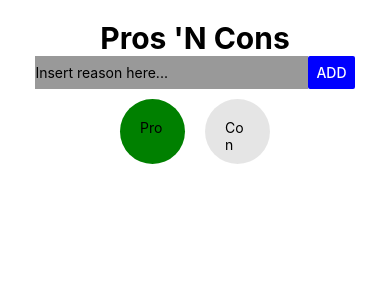
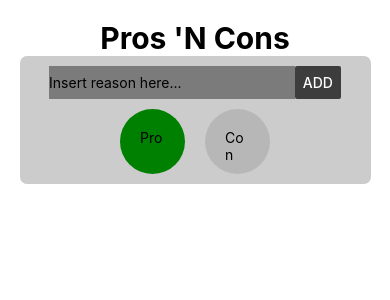
Before and after one commit to Cancain/pros-n-cons-mobile, a React Native app: screen / in a window 390 px wide. Shown: the top 300 px of the page. Built offline with nearby package versions, Linux system fonts and the light colour scheme.

Commit message:
Fixed some styling on InputField.js

```diff
--- a/components/InputField/InputField.js
+++ b/components/InputField/InputField.js
@@ -5,6 +5,14 @@ import SelectorBtn from "../UI/SelectorBtn/SelectorBtn";
 const InputField = props => {
   const [isPro, setIsPro] = useState(true);
   const styles = StyleSheet.create({
+    Wrapper: {
+      backgroundColor: "rgba(0, 0, 0, 0.2)",
+      width: "90%",
+      marginLeft: "auto",
+      marginRight: "auto",
+      paddingVertical: 10,
+      borderRadius: 7
+    },
     Container: {
       display: "flex",
       flexDirection: "row",
@@ -20,16 +28,13 @@ const InputField = props => {
     setIsPro(selector);
   };
 
-  const proSelectStyle = [styles.Selector, isPro ? styles.Selected : null];
-  const conSelectStyle = [styles.Selector, !isPro ? styles.Selected : null];
-
   const renderReasoInput = (
     <View style={styles.Container}>
       <TextInput
         style={styles.InputField}
         placeholder="Insert reason here..."
       />
-      <Button color="blue" title="Add" onPress={() => click()} />
+      <Button color="rgba(0,0,0,0.7)" title="Add" onPress={() => click()} />
     </View>
   );
 
@@ -49,7 +54,7 @@ const InputField = props => {
   );
 
   const renderView = (
-    <View>
+    <View style={styles.Wrapper}>
       {renderReasoInput}
       {renderSelectors}
     </View>
```
